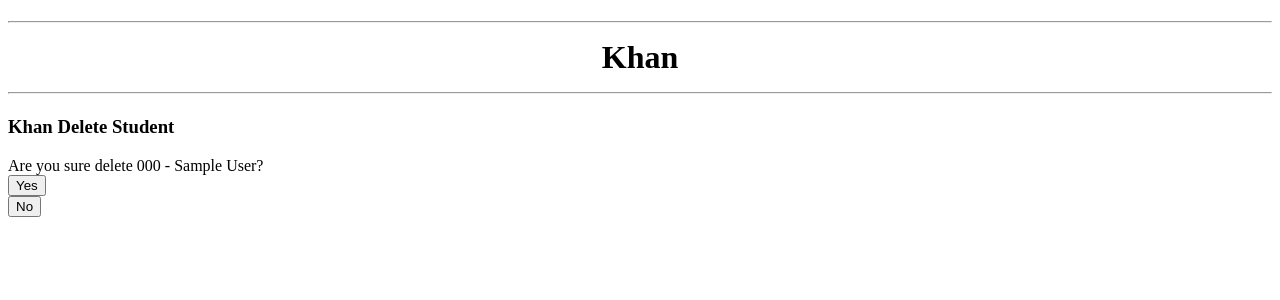
After one commit to GokhanKaraomeroglu/Django_crud_Khan, a Django app: page /delete/1/ in a window 1280 px wide. The commit adds this page. Shown: the top 300 px of the page. Run offline with Django 3.2, Linux system fonts and the light colour scheme; tables that the repository leaves empty hold one stand-in row (values such as "Sample post").

Commit message:
Delete function added

```diff
--- /dev/null
+++ b/fscohort/templates/fscohort/student_delete.html
@@ -0,0 +1,18 @@
+{% extends 'fscohort/base.html' %} {% block content %}
+
+<h3>Khan Delete Student</h3>
+<div>
+    <form action="" , method="POST">
+        {% csrf_token %} Are you sure delete {{student}}?<br>
+
+        <a href="{% url 'list'%}"></a>
+        <input type="submit" value="Yes">
+
+    </form>
+
+    <a href="{% url 'list'%}">
+        <button>
+No
+</button></a>
+</div>
+{% endblock content %}
--- a/fscohort/templates/fscohort/student_detail.html
+++ b/fscohort/templates/fscohort/student_detail.html
@@ -21,7 +21,8 @@
 	{{student.gender}}
 </div>
 <div>
-	<a href="{% url 'update' student.id %}">Edit</a>
+  <a href="{% url 'update' student.id%}">Edit</a>
+  <a href="{% url 'delete' student.id%}">Delete</a>
 </div>
 
 {% endblock content %}
--- a/fscohort/urls.py
+++ b/fscohort/urls.py
@@ -1,5 +1,5 @@
 from django.urls import path
-from .views import home,student_list, student_add, student_detail, student_update
+from .views import home,student_list, student_add, student_detail, student_update, student_delete
 
 urlpatterns = [
     path('', home, name="home"),
@@ -7,4 +7,5 @@ urlpatterns = [
     path('student_add/', student_add, name="add"),
     path('<int:id>/', student_detail, name="detail"),
     path('update/<int:id>/', student_update, name="update"),
+    path('delete/<int:id>/', student_delete, name="delete"),
 ]
--- a/fscohort/views.py
+++ b/fscohort/views.py
@@ -61,5 +61,14 @@ def student_update(request, id):
 
     return render(request, "fscohort/student_update.html", context)
 
-def student_delete(request, pk):
-    pass
+def student_delete(request, id):
+  student = Student.objects.get(id=id)
+
+  if request.method == "POST":
+
+    student.delete()
+    return redirect("list")
+  context= {
+    "student":student
+  }
+  return render(request, "fscohort/student_delete.html",context)
```
